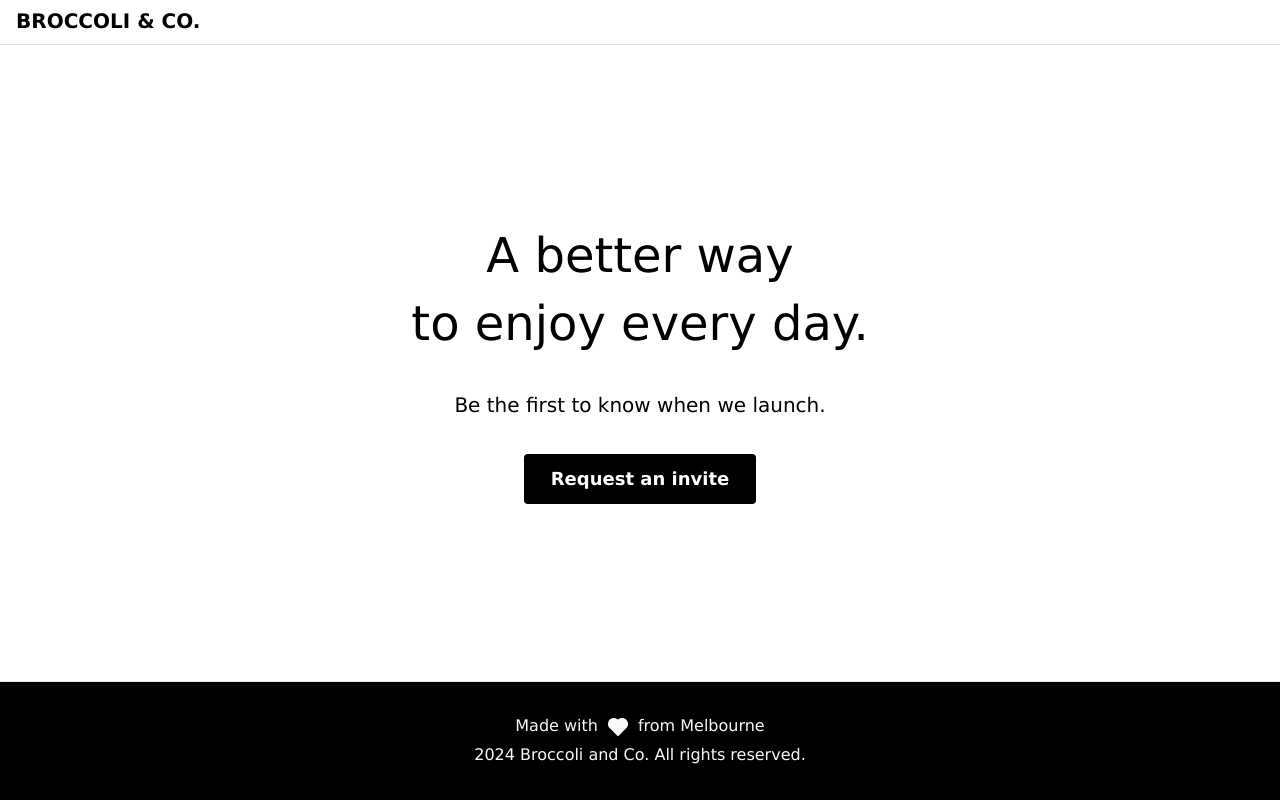
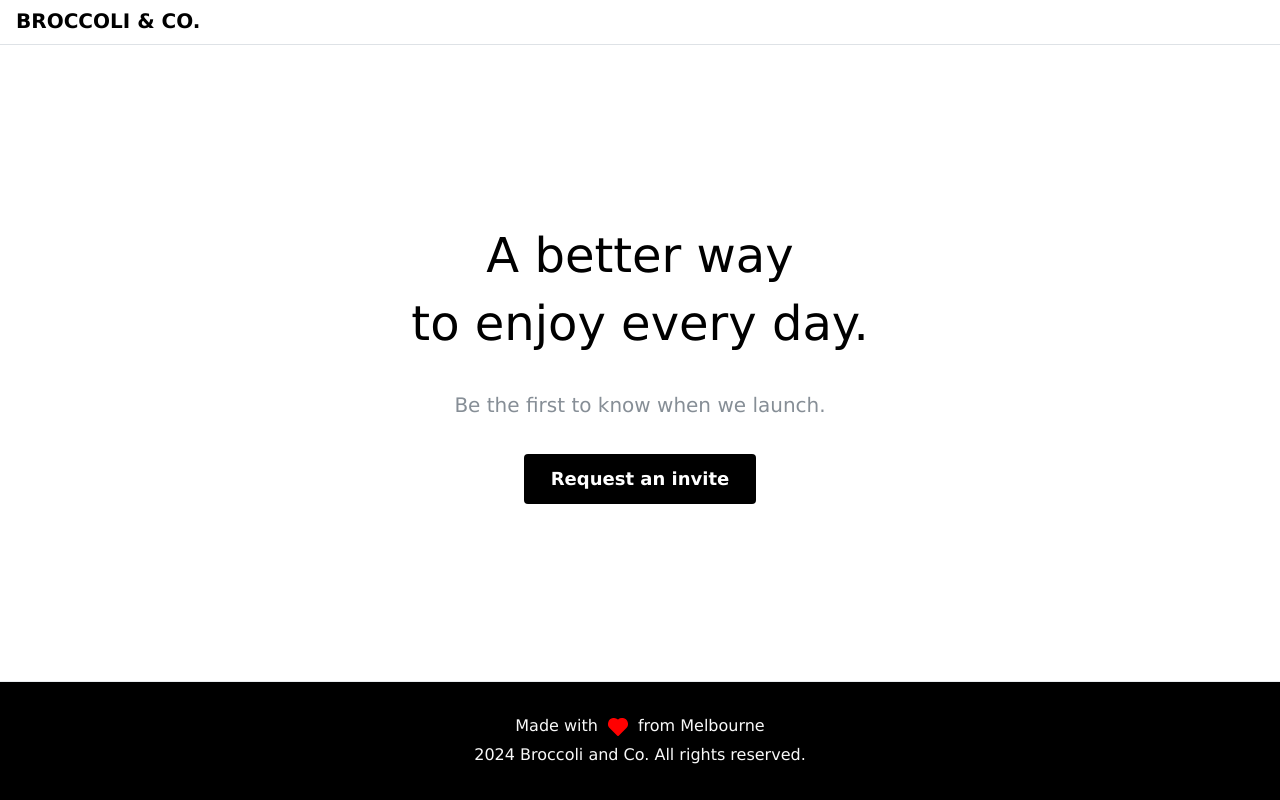
Before and after one commit to roygb1v/take-home, a React (Vite) app: page / in a window 1280 px wide. Built offline with nearby package versions, Linux system fonts and the light colour scheme.

Commit message:
update styles

```diff
--- a/src/App.tsx
+++ b/src/App.tsx
@@ -94,7 +94,9 @@ export default function App() {
             A better way <br />
             to enjoy every day.
           </Title>
-          <Text size="xl">Be the first to know when we launch.</Text>
+          <Text size="xl" c="dimmed">
+            Be the first to know when we launch.
+          </Text>
           <Modal
             size="lg"
             opened={opened}
--- a/src/components/Footer/Footer.tsx
+++ b/src/components/Footer/Footer.tsx
@@ -7,7 +7,7 @@ export function Footer() {
   return (
     <div className={classes.footer}>
       <TextContainer>
-        Made with <IconHeartFilled /> from Melbourne
+        Made with <IconHeartFilled style={{ color: "red" }} /> from Melbourne
       </TextContainer>
       <Text>2024 Broccoli and Co. All rights reserved.</Text>
     </div>
--- a/src/components/Header/Header.tsx
+++ b/src/components/Header/Header.tsx
@@ -1,12 +1,14 @@
-import { Text } from "@mantine/core";
+import { UnstyledButton, Text } from "@mantine/core";
 import classes from "./Header.module.css";
 
 export function Header() {
   return (
     <header className={classes.header}>
-      <Text fw={700} size="xl">
-        BROCCOLI & CO.
-      </Text>
+      <UnstyledButton>
+        <Text fw={700} size="xl">
+          BROCCOLI & CO.
+        </Text>
+      </UnstyledButton>
     </header>
   );
 }
```
